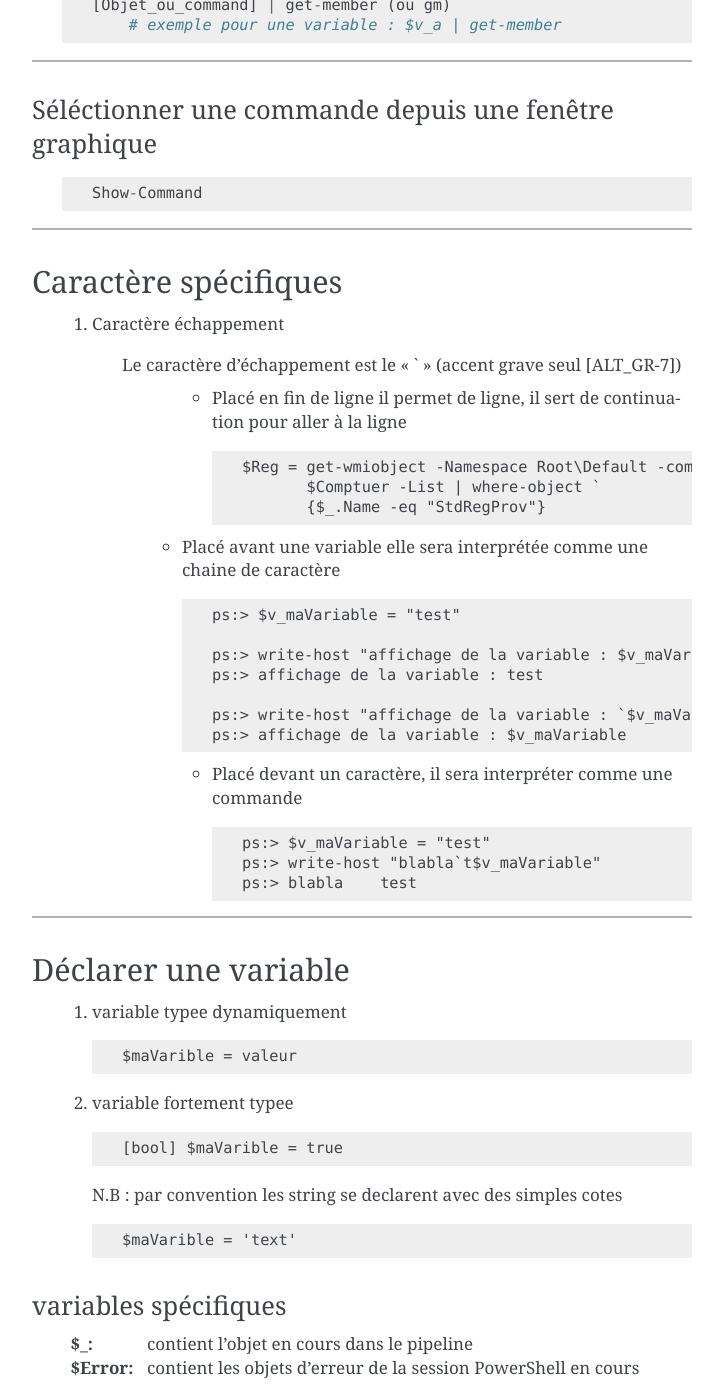
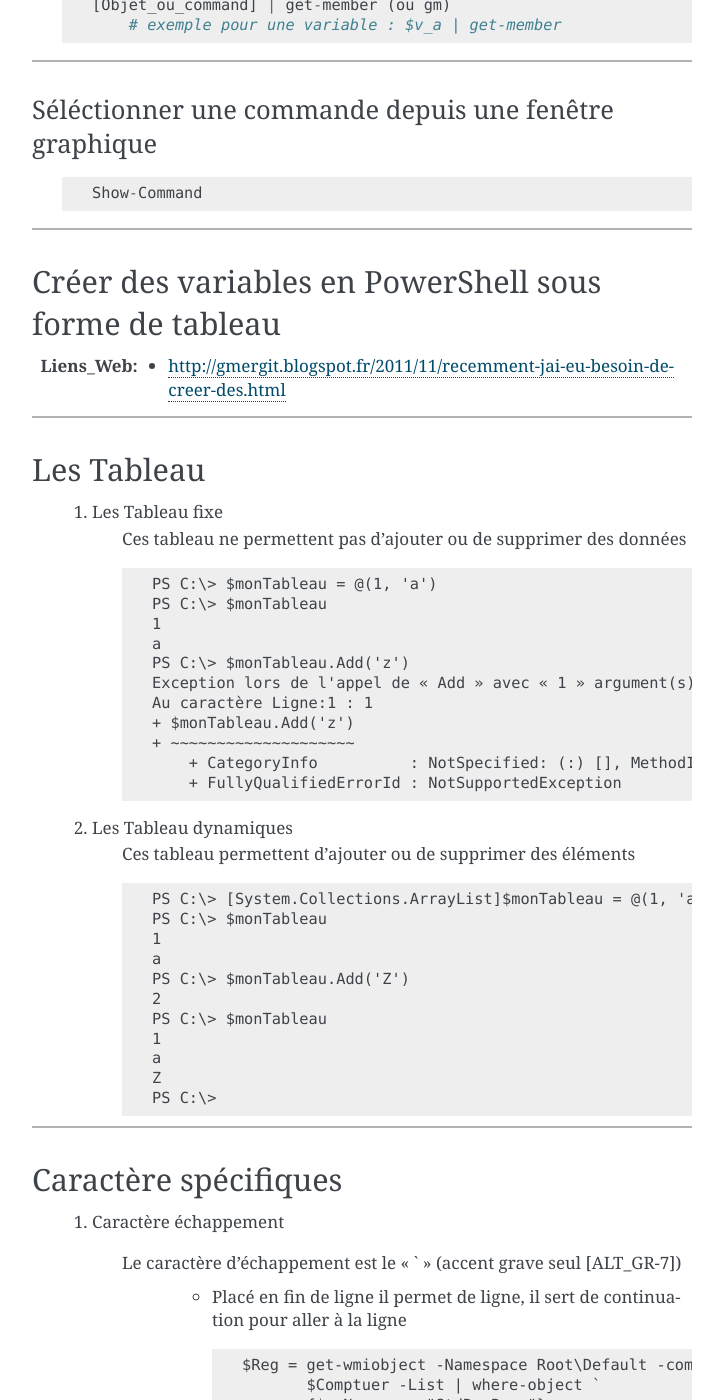
Before and after one commit to poltergeist42/JDM, a Sphinx documentation site: the page built from _1_userDoc/source/Powershell.rst, in a window 1280 px wide and 1400 px high, scrolled down 1665 px. Shown: the whole window, without its empty margins (388-1111 px from the left). Built offline with Sphinx 7.4.7, drawn with Linux system fonts in a browser that asks for light colours; some of the changed text lies outside the part shown.

Commit message:
MAJ 'informatique' et 'powershell'

```diff
--- a/_1_userDoc/source/Powershell.rst
+++ b/_1_userDoc/source/Powershell.rst
@@ -93,6 +93,50 @@ Séléctionner une commande depuis une fenêtre graphique
     ::
 
         Show-Command
+
+----------------------------------------------------------
+
+Créer des variables en PowerShell sous forme de tableau
+=======================================================
+
+:Liens_Web:
+    * http://gmergit.blogspot.fr/2011/11/recemment-jai-eu-besoin-de-creer-des.html
+
+----------------------------------------------------------
+
+Les Tableau
+===========
+
+    #. Les Tableau fixe
+        Ces tableau ne permettent pas d'ajouter ou de supprimer des données ::
+
+            PS C:\> $monTableau = @(1, 'a')
+            PS C:\> $monTableau
+            1
+            a
+            PS C:\> $monTableau.Add('z')
+            Exception lors de l'appel de « Add » avec « 1 » argument(s) : « La collection était d'une taille fixe. »
+            Au caractère Ligne:1 : 1
+            + $monTableau.Add('z')
+            + ~~~~~~~~~~~~~~~~~~~~
+                + CategoryInfo          : NotSpecified: (:) [], MethodInvocationException
+                + FullyQualifiedErrorId : NotSupportedException
+
+
+    #. Les Tableau dynamiques
+        Ces tableau permettent d'ajouter ou de supprimer des éléments ::
+
+            PS C:\> [System.Collections.ArrayList]$monTableau = @(1, 'a')
+            PS C:\> $monTableau
+            1
+            a
+            PS C:\> $monTableau.Add('Z')
+            2
+            PS C:\> $monTableau
+            1
+            a
+            Z
+            PS C:\>
 
 ----------------------------------------------------------
 
@@ -273,3 +317,48 @@ Automatisation de Windows et de Windows Server avec Windows PowerShell
 
     #. DHCP Server Cmdlets
         * https://technet.microsoft.com/en-us/library/jj590751(v=wps.620).aspx
+
+----------------------------------------------------------
+
+stocker un chemin puis y retourné
+=================================
+
+    #. Pour stocker le repertoire de travail courant ::
+
+        Push-Location
+
+    #. Pour retourner dans le repertoire de travail stocker précédement ::
+
+        Pop-Location
+
+----------------------------------------------------------
+
+Tester si un chemin exist
+=========================
+
+    ::
+
+        Test-Path [chemin_a_tester]
+
+        ex :
+
+        PS C:\> Test-Path c:\test
+        False
+
+----------------------------------------------------------
+
+Créer des interfaces graphiques
+===============================
+
+    #. Avec WindowsForm
+
+        :Liens_Web:
+            * https://justanitblog.wordpress.com/2016/01/28/powershell-creation-dune-interface-graphique/
+               # un example windowsForm et WPF
+
+    #. Avec WPF (en XAML avec visual studio)
+
+
+        :Liens_Web:
+            * https://www.supinfo.com/articles/single/1933-interface-graphique-xaml-script-powershell
+                # une astuce pour ne pas avoir à ecrire le code XAML
```
Also changed, not shown: _1_userDoc/source/Informatique.rst (+13 -0 lines).
